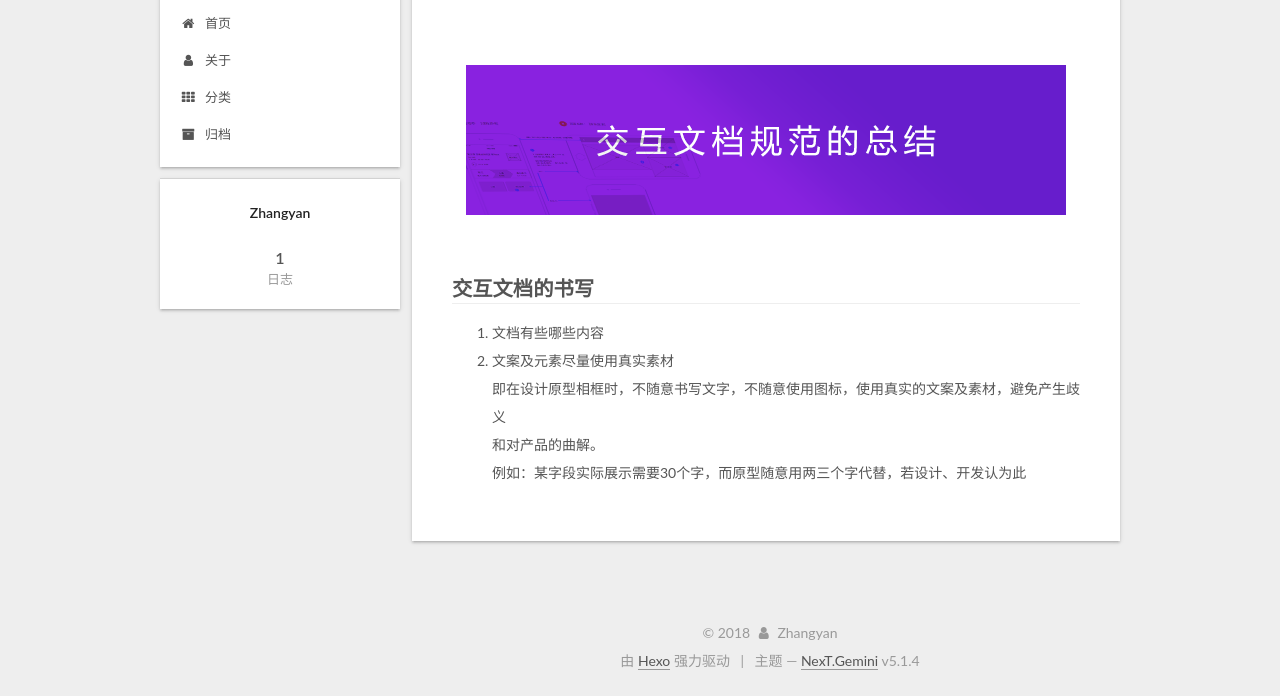
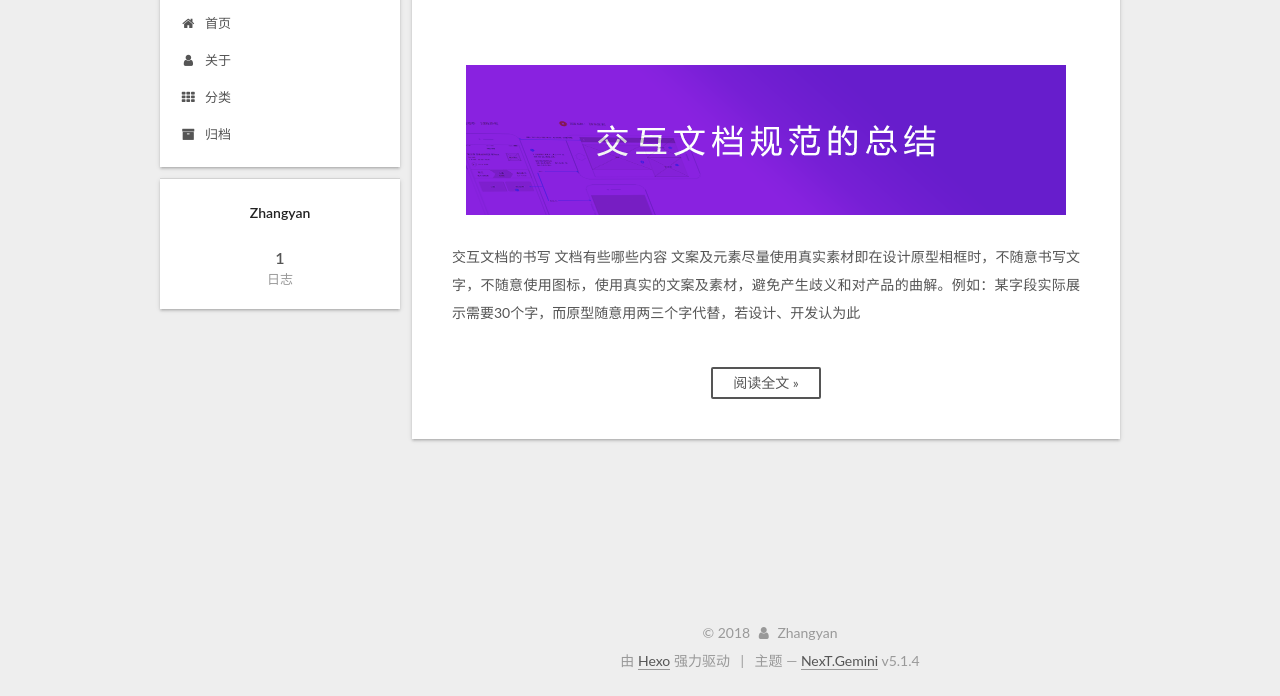
Before and after one commit to zhangyan00/zhangyan00.github.io, a plain HTML site: page index.html in a window 1280 px wide. Shown: the part 104-800 px from the top of the page. Drawn offline with Linux system fonts and the light colour scheme.

Commit message:
Site updated: 2018-04-06 00:54:16

```diff
--- a/css/main.css
+++ b/css/main.css
@@ -1823,7 +1823,7 @@ pre .javascript .function {
   width: 4px;
   height: 4px;
   border-radius: 50%;
-  background: #c17c13;
+  background: #ff692e;
 }
 .links-of-blogroll {
   font-size: 13px;
--- a/index.html
+++ b/index.html
@@ -321,7 +321,7 @@
 
             <div class="post-gallery-row">
               <a class="post-gallery-img fancybox"
-                 href="/img/交互文档规范的总结.png" rel="gallery_cjfmr7k200000n0xyuilwhxkp"
+                 href="/img/交互文档规范的总结.png" rel="gallery_cjfmrgyqw0000otxy6vbggzbd"
                  itemscope itemtype="http://schema.org/ImageObject" itemprop="url">
                 <img src="/img/交互文档规范的总结.png" itemprop="contentUrl"/>
               </a>
@@ -336,12 +336,19 @@
 
 
 
-            <h2 id="交互文档的书写"><a href="#交互文档的书写" class="headerlink" title="交互文档的书写"></a>交互文档的书写</h2><ol>
-<li>文档有些哪些内容</li>
-<li>文案及元素尽量使用真实素材<br>即在设计原型相框时，不随意书写文字，不随意使用图标，使用真实的文案及素材，避免产生歧义<br>和对产品的曲解。<br>例如：某字段实际展示需要30个字，而原型随意用两三个字代替，若设计、开发认为此</li>
-</ol>
+          交互文档的书写
+文档有些哪些内容
+文案及元素尽量使用真实素材即在设计原型相框时，不随意书写文字，不随意使用图标，使用真实的文案及素材，避免产生歧义和对产品的曲解。例如：某字段实际展示需要30个字，而原型随意用两三个字代替，若设计、开发认为此
 
 
+
+          <!--noindex-->
+          <div class="post-button text-center">
+            <a class="btn" href="/2017/04/04/test/#more" rel="contents">
+              阅读全文 &raquo;
+            </a>
+          </div>
+          <!--/noindex-->
 
 
     </div>
```
Also changed, not shown: 2017/04/04/test/index.html (+1 -1 lines).
